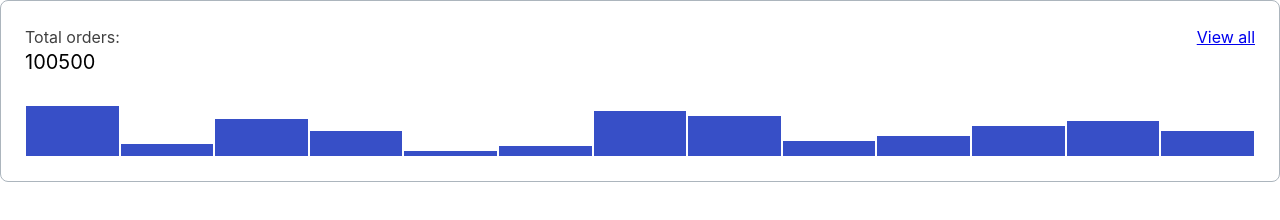
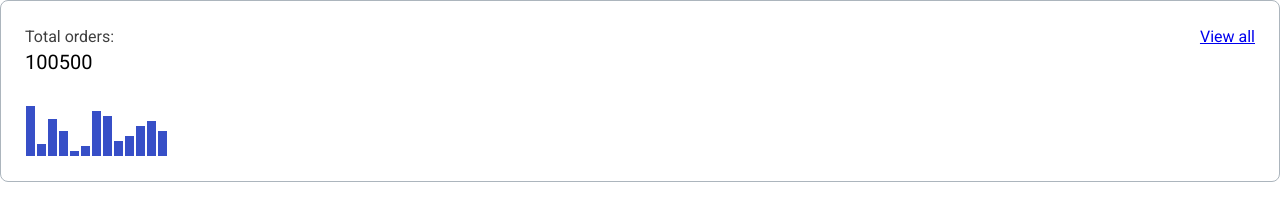
Before and after one commit to js-tasks-ru/htmlcss-20210916_p-bandaronak, a website: page 04-lection2/01-histogram/index.html in a window 1280 px wide. Drawn offline with nearby package versions, Linux system fonts and the light colour scheme.

Commit message:
Bug fixes

```diff
--- a/04-lection2/01-histogram/histogram.css
+++ b/04-lection2/01-histogram/histogram.css
@@ -1,8 +1,3 @@
-* {
-    font-family: 'Inter', sans-serif;
-    margin-block: 0;
-}
-
 .histogram {
     display: block;
     box-sizing: border-box;
@@ -10,6 +5,7 @@
     border-radius: 8px;
     background: var(--white);
     padding: 1.5em;
+    font-family: 'Inter', sans-serif;
 }
 
 .histogram__header {
@@ -46,7 +42,7 @@
 }
 
 .histogram__columns-item {
-    flex-grow: 1;
+    flex-basis: 9px;
     margin: 1px;
     background: var(--blue);
 }
--- a/assets/css/main.css
+++ b/assets/css/main.css
@@ -24,4 +24,5 @@
 
 * {
     font-family: 'Roboto', sans-serif;
+    margin-block: 0;
 }
```
